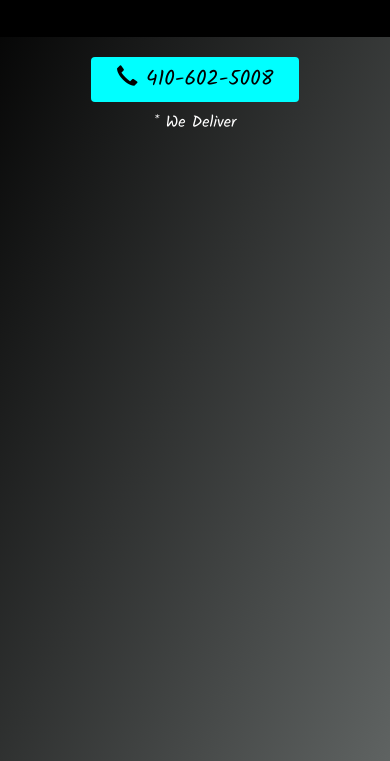
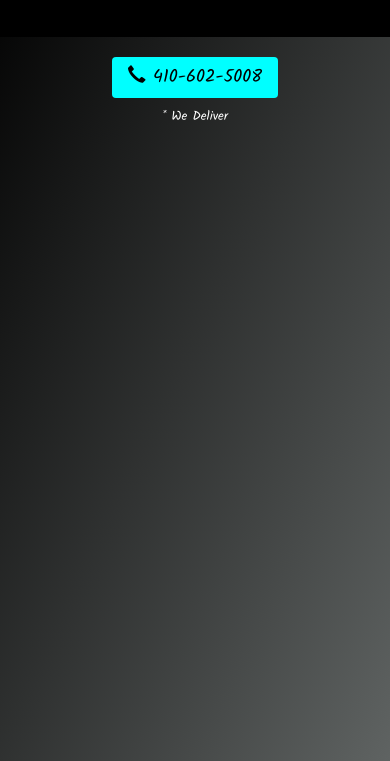
Before and after one commit to adwayithks/restaurant_project, a plain HTML site: page index.html in a window 390 px wide. Shown: the part 83-844 px from the top of the page. Drawn offline with Linux system fonts and the light colour scheme.

Commit message:
small change

```diff
--- a/css/mycss.css
+++ b/css/mycss.css
@@ -118,11 +118,14 @@ li{
 	}
 
 	.btn{
-		padding-left: 25px;
-		padding-right: 25px;
+		padding-left: 15px;
+		padding-right: 15px;
 		margin-bottom: 10px;
-		font-size: 21px;
+		font-size: 18px;
 		background: cyan;
 		color: black;
 	}
+	#xs-deliver{
+		font-size: 80%;
+	}
 }
```
